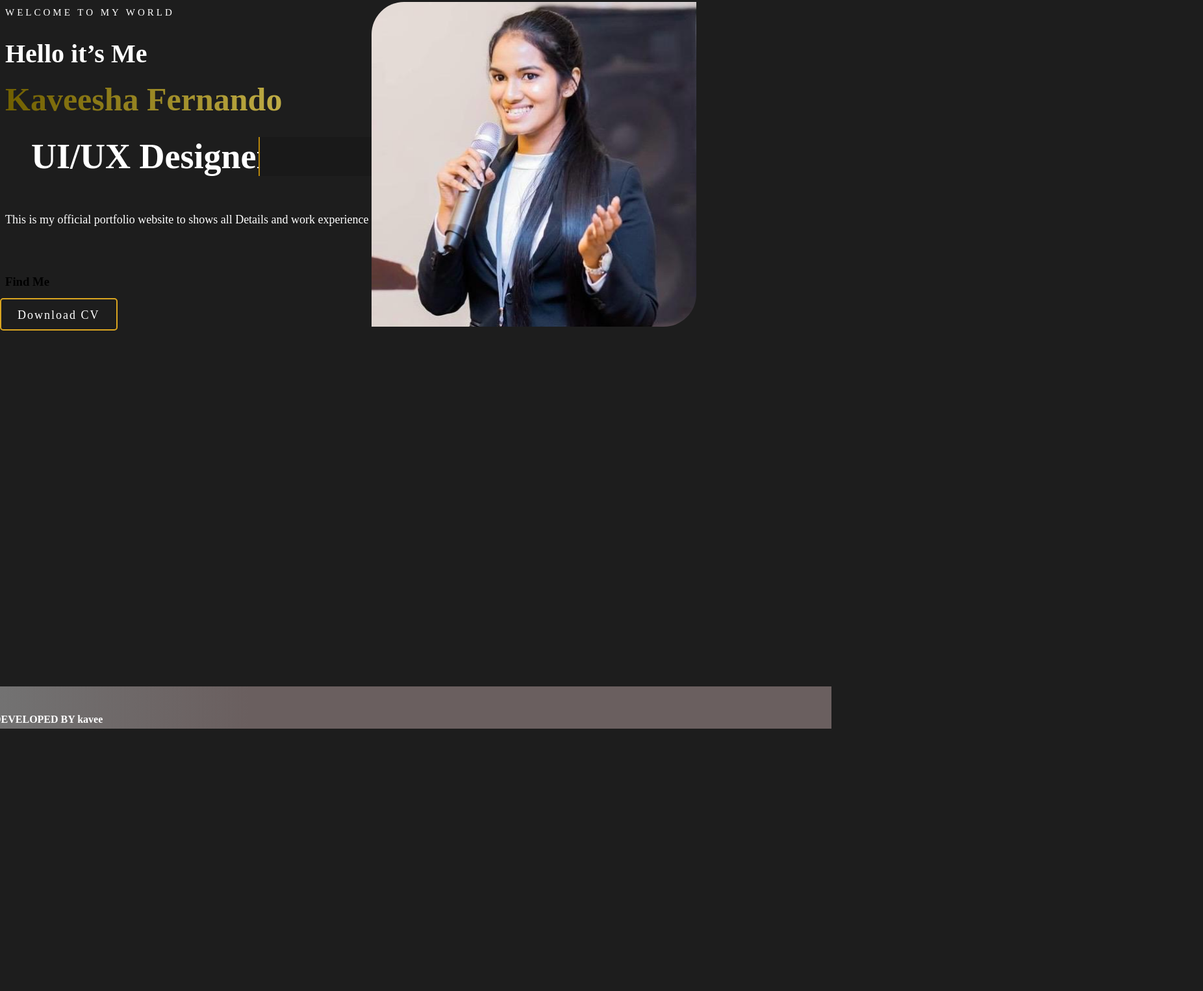
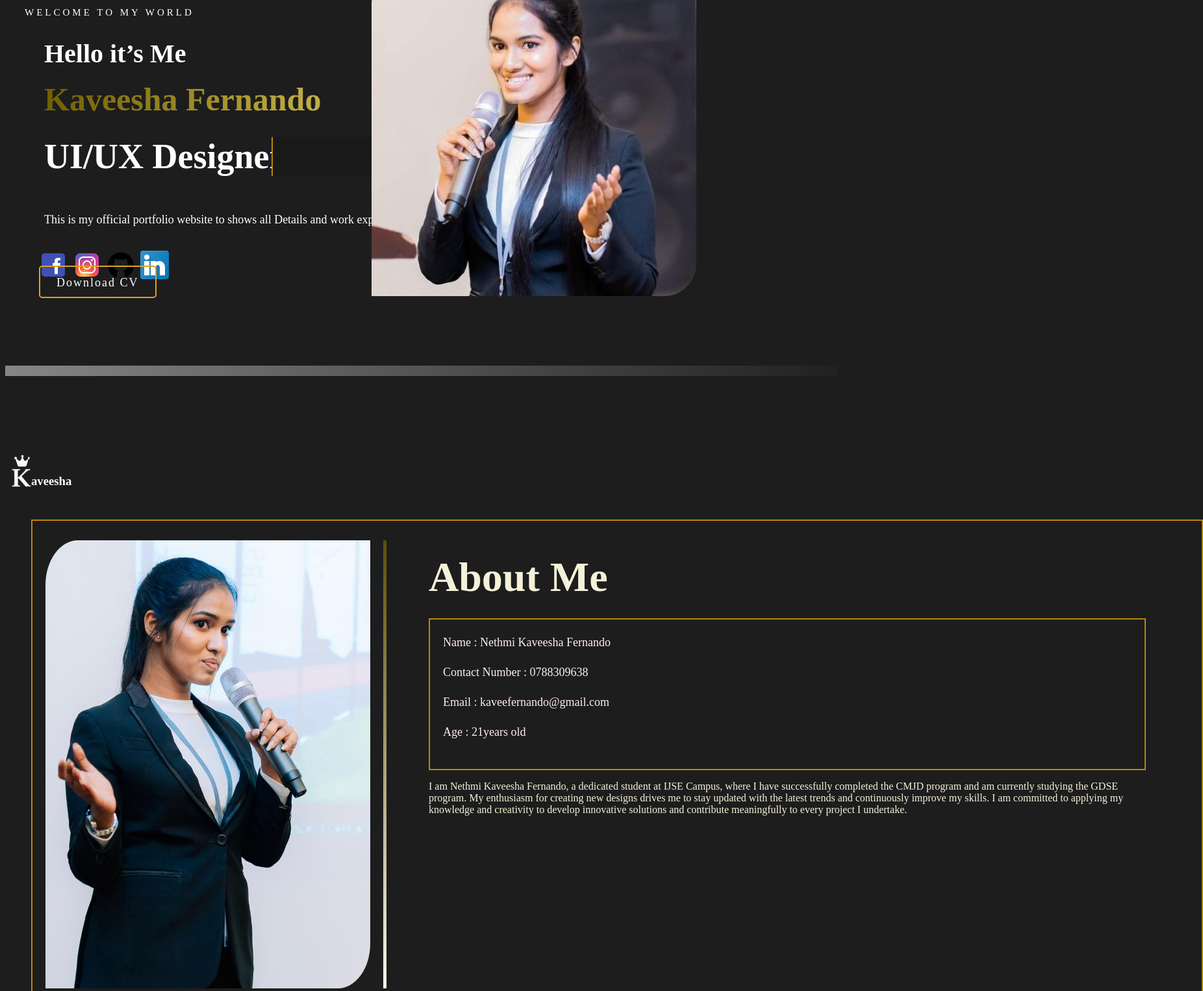
Before and after one commit to Nethmi-Kaveesha/Portfolio, a plain HTML site: page index.html in a window 1280 px wide. Shown: the part 991-2517 px from the top of the page at 65% size, 1852 px wide, since content can reach past the window. Before the commit the page ends 2113 px from the top, so only its background shows below. Drawn offline with Linux system fonts and the light colour scheme.

Commit message:
create about me page

```diff
--- a/index.html
+++ b/index.html
@@ -148,7 +148,16 @@
            gap: 20px;
        }
 
+       .aboutmecontent{
+           flex: 1;
+           padding-right:20px;
+           display: flex;
+           flex-direction: column;
+           gap: 20px;
+       }
+
        .left-content .welcome-title{
+           margin-left: 30px;
            color: white;
            font-size: 15px;
            text-transform: uppercase;
@@ -157,11 +166,13 @@
        }
 
        .left-content .txts-wrapper{
+           margin-left: 30px;
            display: flex;
            flex-direction: column;
        }
 
        .left-content .text-static{
+           margin-left: 30px;
            font-size: 40px;
            line-height: 70px;
            font-weight: 700;
@@ -169,6 +180,7 @@
        }
 
         .left-content .text-name {
+            margin-left: 30px;
             font-size: 50px;
             line-height: 70px;
             font-weight: 700;
@@ -187,6 +199,7 @@
         }
 
        .left-content .txts-typing li{
+           margin-left: -10px;
            list-style: none;
            color: white;
            font-size: 60px;
@@ -235,6 +248,7 @@
        }
 
        .para{
+           margin-left: 60px;
            color: white;
            font-size: 18px;
            font-weight: 300;
@@ -271,6 +285,7 @@
 
 
         .hero-btn .btn-wrap i{
+
            font-size: 22px;
             position: relative;
             bottom: 0;
@@ -286,6 +301,7 @@
             left: -200px;
         }
 
+
         .right-content .hero-image-box img {
             width: 500px;
             height: 500px;
@@ -294,14 +310,131 @@
             border-radius: 10%  0  10% 0;
         }
 
+
         .right-content .hero-image-box img:hover {
             border: 2px solid goldenrod;
         }
 
         .hero-btn {
+            margin-left: 60px;
             position: absolute;
             left: 0;
-            bottom: -700px;
+            bottom: -650px;
+        }
+
+        .bar{
+            width: 100%;
+            height: 16px;
+            background: linear-gradient(to right, #878686, #212121);
+            position: absolute;
+            bottom: -770px;
+        }
+
+        .icon-wrap{
+            margin-left: 50px;
+            margin-right: 50px;
+
+        }
+
+        .labelled-name {
+            position: absolute; /* Position the element relative to the header */
+            top: -280px; /* Adjust the distance from the top */
+            left: 40px; /* Adjust the distance from the left */
+            color: white; /* Text color */
+            margin: 0;
+
+            }
+
+        .labelled-icon{
+            position: absolute; /* Position the element relative to the header */
+            top: -310px; /* Adjust the distance from the top */
+            color: white; /* Text color */
+            margin: 0;
+        }
+
+
+        .about-me .aboutmecontent {
+
+            top: 1000px;
+            left: 20px; /* Adjusted margin-left to left for absolute positioning */
+
+        }
+
+        .about-me .aboutmecontent {
+            display: grid;
+            place-items: flex-start;
+            top: 100px;/* Center items horizontally and vertically */
+            height: 100vh; /* Adjust the height as needed */
+        }
+
+        .about-me .aboutmecontent .aboutme-img {
+            margin-top: 30px;
+            margin-left: 20px;
+            display: grid;
+            place-items: start; /* Center items horizontally and vertically */
+            width: 500px; /* Adjust the width as needed */
+            height: 500px; /* Adjust the height as needed */
+        }
+
+        .about-me .aboutmecontent .aboutme-img img {
+            width: 100%;
+            height: 690px;
+            object-fit: cover;
+            border-radius: 10% 0 10% 0;
+        }
+
+        main.about-me {
+            margin-left: 40px;
+            position: relative;
+            top: -310px;
+            border: 2px solid darkgoldenrod;
+            height: 750px;
+            width: 1800px;
+        }
+
+        .rec{
+            width: 5px;
+            height: 690px;
+            background: linear-gradient(to bottom, #5E4F02, #F6F5ED);
+            position: absolute;
+            margin-left: 540px;
+            margin-top: 30px;
+        }
+
+        .title{
+            color: #F5F1D9;
+            position: absolute;
+            margin-left: 610px;
+            margin-top: 50px;
+            font-family: Grenze Gotisch;
+            font-size: 64px;
+
+        }
+
+        .border{
+            border: 2px solid darkgoldenrod;
+            width: 1100px;
+            height: 230px;
+            position: absolute;
+            margin-left: 610px;
+            margin-top: 150px;
+        }
+
+        .border label {
+            color: #ffedf6;
+            font-size: 18px;
+            display: block;
+            margin-bottom: 15px;
+            margin-top: 25px;
+            margin-left: 20px;
+        }
+
+        .aboutmecontent p{
+            color: #F5F1D9;
+            position: absolute;
+            margin-left: 610px;
+            margin-top: 400px;
+            width: 1120px;
         }
 
     </style>
@@ -357,13 +490,19 @@
 
             <p class="para">This is my official portfolio website to shows all
                 Details and work experience web development</p>
-            <div class="social-wrap"></div>
-            <h3>Find Me</h3>
             <div class="icon-wrap">
-                <a href="#" ><i class="fb"></i></a>
-                <a href="#" ><i class="inster"></i></a>
-                <a href="#" ><i class="linkin"></i></a>
-                <a href="#" ><i class="medium"></i></a>
+                <a class="facebook-link" href="https://www.facebook.com/share/97UFMB2C1mG3Zgn8/?mibextid=LQQJ4d" target="_blank">
+                    <img src="assets/images/icons8-facebook-48(1).png" alt="Facebook">
+                </a>
+                <a class="inster-link" href="https://www.facebook.com/share/97UFMB2C1mG3Zgn8/?mibextid=LQQJ4d" target="_blank">
+                    <img src="assets/images/icons8-instagram-48(1).png" alt="Inster">
+                </a>
+                <a class="github-link" href="https://www.facebook.com/share/97UFMB2C1mG3Zgn8/?mibextid=LQQJ4d" target="_blank">
+                    <img src="assets/images/icons8-github-48.png" alt="Facebook">
+                </a>
+                <a class="linkin-link" href="https://www.facebook.com/share/97UFMB2C1mG3Zgn8/?mibextid=LQQJ4d" target="_blank">
+                    <img src="assets/images/icons8-linkedin-logo-48.png" alt="Facebook">
+                </a>
             </div>
         </div>
         <br>
@@ -378,10 +517,41 @@
                     <img src="assets/images/WhatsApp%20Image%202024-09-03%20at%2012.50.33%20AM.jpeg" alt="hero image">
             </div>
         </div>
+    <div>
+    <div class="bar"></div>
+    </div>
+    </div>
+</main>
 
+<header>
+    <img class="labelled-icon" src="assets/images/icons8-alphabet-67(1).png" alt="logo" title="logo" width="250" >
+    <h3 class="labelled-name">aveesha</h3>
+</header>
+<main class="about-me">
+
+    <div class="aboutmecontent">
+        <div class="aboutme-img">
+            <img src="assets/images/WhatsApp%20Image%202024-07-26%20at%202.49.15%20AM.jpeg" alt="hero image">
+        </div>
+        <div class="rec"></div>
+        <h2 class="title">About Me</h2>
+        <div class="border">
+            <label>Name : Nethmi Kaveesha Fernando</label>
+
+            <label>Contact Number : 0788309638</label>
+
+            <label>Email : kaveefernando@gmail.com</label>
+
+            <label>Age : 21years old</label>
+        </div>
+        <p>I am Nethmi Kaveesha Fernando, a dedicated student at IJSE Campus, where I have successfully completed the CMJD program and
+            am currently studying the GDSE program. My enthusiasm for creating new designs drives me to stay updated with the latest
+            trends and continuously improve my skills. I am committed to applying my knowledge and creativity to develop innovative
+            solutions and contribute meaningfully to every project I undertake.</p>
     </div>
+</main>
 
-</main>
+
 <footer>
     <div>
         <h4>DEVELOPED BY kavee</h4>
```
Also changed, not shown: assets/images/WhatsApp Image 2024-07-26 at 2.49.15 AM.jpeg (added), assets/images/WhatsApp Image 2024-09-12 at 4.39.53 PM.jpeg (added), assets/images/icons8-facebook-48(1).png (added), assets/images/icons8-github-48.png (added), assets/images/icons8-instagram-48(1).png (added), assets/images/icons8-linkedin-logo-48.png (added).
